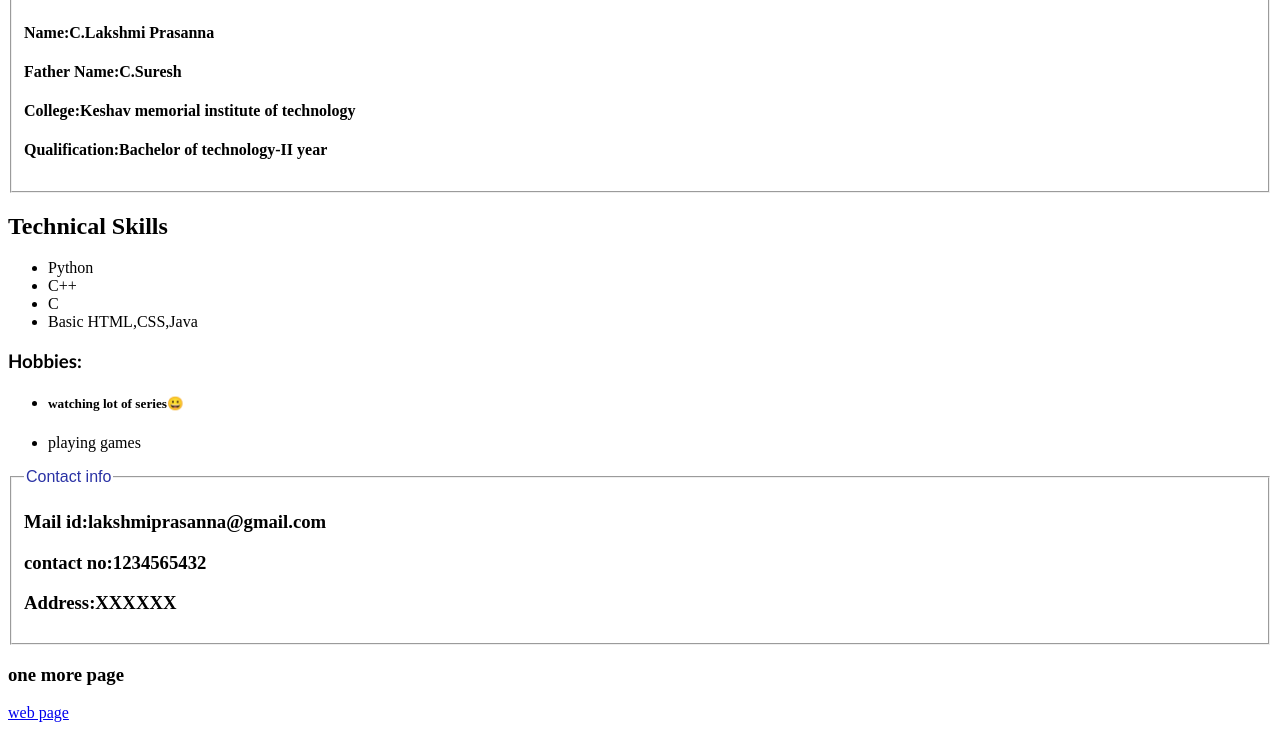
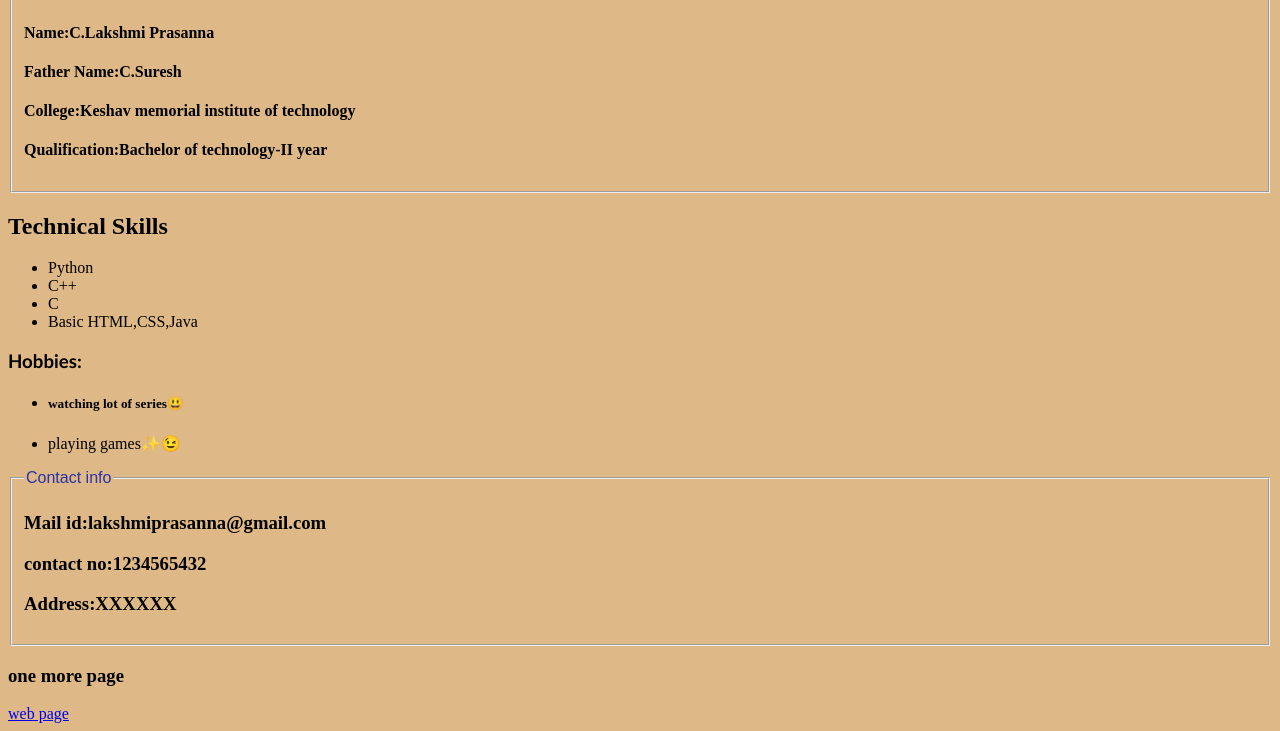
Before and after one commit to prsanna123/portfolio, a plain HTML site: page index.html in a window 1280 px wide. Shown: the part 151-882 px from the top of the page. Drawn offline with Linux system fonts and the light colour scheme.

Commit message:
Update index.html

```diff
--- a/index.html
+++ b/index.html
@@ -13,7 +13,7 @@ h1{
     text-align: center;
 }
 </style>
-<body>
+<body  style=background-color:burlywood>
     <h1>My portfolio</h1>
 
     <fieldset>
@@ -32,8 +32,8 @@ h1{
     </ul>
     <h3 style="font-family:'Trebuchet MS', 'Lucida Sans Unicode', 'Lucida Grande', 'Lucida Sans', Arial, sans-serif">Hobbies:</h3>
     <ul>
-        <li><h5>watching lot of series<span>&#128512;</span></h5></li>
-<li> playing games</li>
+        <li><h5>watching lot of series😃</h5></li>
+<li> playing games✨😉</li>
     </ul>
 
     <fieldset>
```
